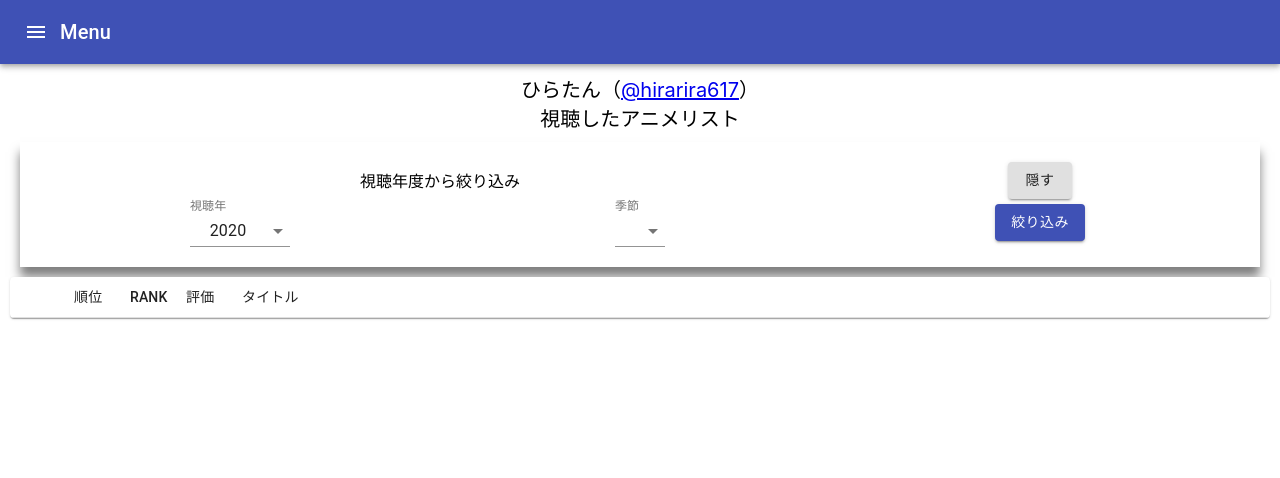
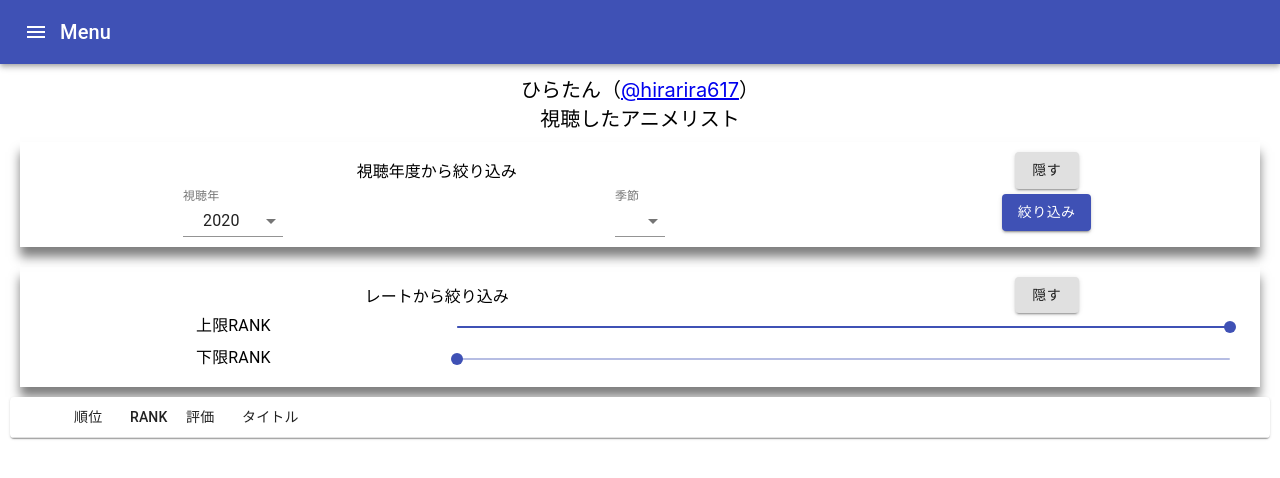
Before and after one commit to hirarira/Animel, a React (Create React App) app: page / in a window 1280 px wide. Shown: the top 478 px of the page. Built offline with nearby package versions, Linux system fonts and the light colour scheme.

Commit message:
レート絞り込み部分を追加しました

```diff
--- /dev/null
+++ b/src/pages/WatchAnimeList/FilterRate.tsx
@@ -0,0 +1,109 @@
+import React, { useState } from "react";
+import { Button, FormControl, Grid, InputLabel, makeStyles, MenuItem, Select, Slider, Typography } from '@material-ui/core';
+
+interface Props {
+  lowRate: number,
+  highRate: number,
+  setLowRate: React.Dispatch<React.SetStateAction<number>>,
+  setHighRate: React.Dispatch<React.SetStateAction<number>>,
+  getRate: () => Promise<void>
+}
+
+const useStyles = makeStyles((theme) => ({
+  section: {
+    width: 'calc(100% - 20px)',
+    boxShadow: '0 10px 10px 0 rgba(0, 0, 0, 0.5)',
+    padding: '10px',
+    margin: '10px'
+  },
+  input: {
+    width: "calc(100% - 40px)",
+    marginLeft: '20px',
+    marginRight: '20px'
+  }
+}));
+
+const FilterRate: React.FC<Props> = ((props: Props)=>{
+  const [showInput, switchShowInput] = useState<boolean>(true);
+  const classes = useStyles();
+  /*
+  const handleChangeYear = (event: any) => {
+    props.setWatchYear(event.target.value);
+  }
+  const handleChangeSeason = (event: any) => {
+    props.setWatchSeason(event.target.value);
+  }
+  */
+  const startYear = 2010;
+  const endYear = 2021;
+  const yearNum = endYear-startYear+1;
+  const yearList = [...Array(yearNum)].map((a,x)=>{return startYear+x;});
+  const seasonList = ['', '冬', '春', '夏', '秋'];
+
+  return (
+    <Grid container justify="center" alignItems="center" className={classes.section}>
+      <Grid item xs={8}>
+        レートから絞り込み
+      </Grid>
+      <Grid item xs={4}>
+        <Button variant="contained" color="default" onClick={()=>{
+          switchShowInput(!showInput);
+        }}>
+          {showInput? '隠す': '表示'}
+        </Button>
+      </Grid>
+      { showInput &&
+        <>
+          <Grid item xs={4}>
+            <Typography gutterBottom>
+              上限RANK
+            </Typography>
+          </Grid>
+          <Grid item xs={8}>
+            <Slider
+              aria-labelledby="continuous-slider"
+              valueLabelDisplay="auto"
+              min={0}
+              max={100}
+              value={props.highRate}
+              step={5}
+              onChange={(e, value)=>{
+                const setValue: number = Array.isArray(value)? value[0]: value;
+                props.setHighRate(setValue);
+                if(setValue < props.lowRate) {
+                  props.setLowRate(setValue);
+                }
+              }}
+              className={classes.input}
+            />
+          </Grid>
+          <Grid item xs={4}>
+            <Typography gutterBottom>
+              下限RANK
+            </Typography>
+          </Grid>
+          <Grid item xs={8}>
+            <Slider
+              aria-labelledby="continuous-slider"
+              valueLabelDisplay="auto"
+              min={0}
+              max={100}
+              value={props.lowRate}
+              step={5}
+              onChange={(e, value)=>{
+                const setValue: number = Array.isArray(value)? value[0]: value;
+                props.setLowRate(setValue);
+                if(setValue > props.highRate) {
+                  props.setHighRate(setValue);
+                }
+              }}
+              className={classes.input}
+            />
+          </Grid>
+        </>
+      }
+    </Grid>
+  )
+});
+
+export default FilterRate;
--- a/src/pages/WatchAnimeList/FilterWatchYear.tsx
+++ b/src/pages/WatchAnimeList/FilterWatchYear.tsx
@@ -13,7 +13,7 @@ const useStyles = makeStyles((theme) => ({
   section: {
     width: 'calc(100% - 20px)',
     boxShadow: '0 10px 10px 0 rgba(0, 0, 0, 0.5)',
-    padding: '20px',
+    padding: '10px',
     margin: '10px'
   },
   input: {
--- a/src/pages/WatchAnimeList/Index.tsx
+++ b/src/pages/WatchAnimeList/Index.tsx
@@ -5,6 +5,7 @@ import FilterWatchYear from "./FilterWatchYear";
 import { GetAnimeReview } from "../../data/getAnimeReview";
 import { AnimeReview, Rank } from "../../data/AnimeReview";
 import ShowAnimeReview from "./ShowAnimeReview";
+import FilterRate from "./FilterRate";
 
 const useStyles = makeStyles((theme) => ({
   main: {
@@ -86,6 +87,10 @@ const WatchAnimeList: React.FC = (()=>{
     switchLoading(false);
   }
 
+  const getRate = async () => {
+
+  }
+
   const getTitile = () => {
     return (
       <>
@@ -112,6 +117,15 @@ const WatchAnimeList: React.FC = (()=>{
           />
         </Grid>
         <Grid item xs={12}>
+          <FilterRate
+            lowRate={lowRate}
+            highRate={highRate}
+            setLowRate={setLowRate}
+            setHighRate={setHighRate}
+            getRate={getRate}
+          />
+        </Grid>
+        <Grid item xs={12}>
           {loading &&
             <CircularProgress />
           }
```
